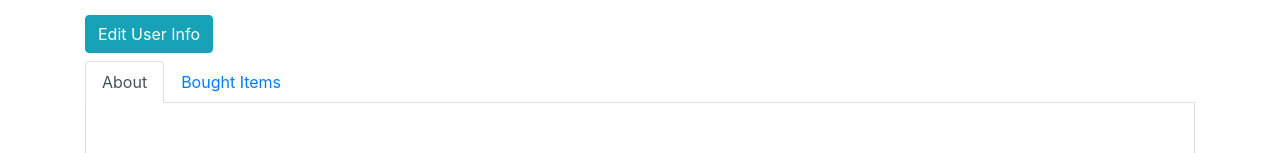
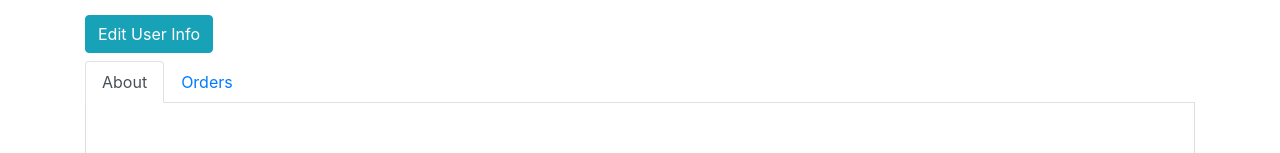
Before and after one commit to nikasepiskveradze/ashwood-store, a React (Create React App) app: page /profile in a window 1280 px wide. Shown: the part 136-289 px from the top of the page. Built offline with nearby package versions, Linux system fonts and the light colour scheme; no server answers.

Commit message:
Finalize Project

```diff
--- a/src/components/Products.jsx
+++ b/src/components/Products.jsx
@@ -43,6 +43,7 @@ class Products extends Component {
   };
 
   handlePageChange = page => {
+    window.scrollTo(0, 0);
     this.setState({ currentPage: page });
   };
 
--- a/src/components/Profile.jsx
+++ b/src/components/Profile.jsx
@@ -82,7 +82,7 @@ class Profile extends Component {
             </li>
             <li className="nav-item">
               <a className="nav-link" href="#bought" data-toggle="tab">
-                Bought Items
+                Orders
               </a>
             </li>
           </ul>
@@ -110,7 +110,7 @@ class Profile extends Component {
 
             <div id="bought" className="tab-pane fade">
               {orders.length === 0 ? (
-                <h2 className="mt-2">No Items Bought</h2>
+                <h2 className="mt-2">No Orders</h2>
               ) : (
                 <BoughtItems orders={orders} />
               )}
```
